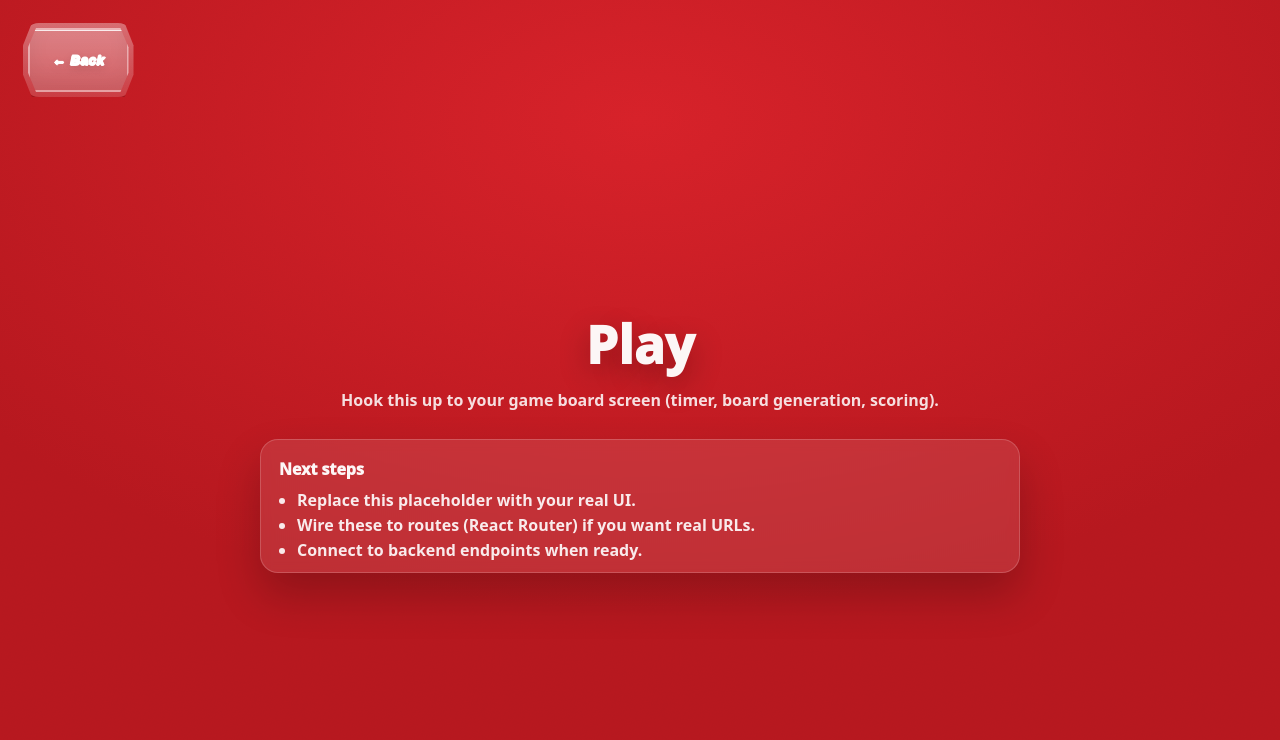
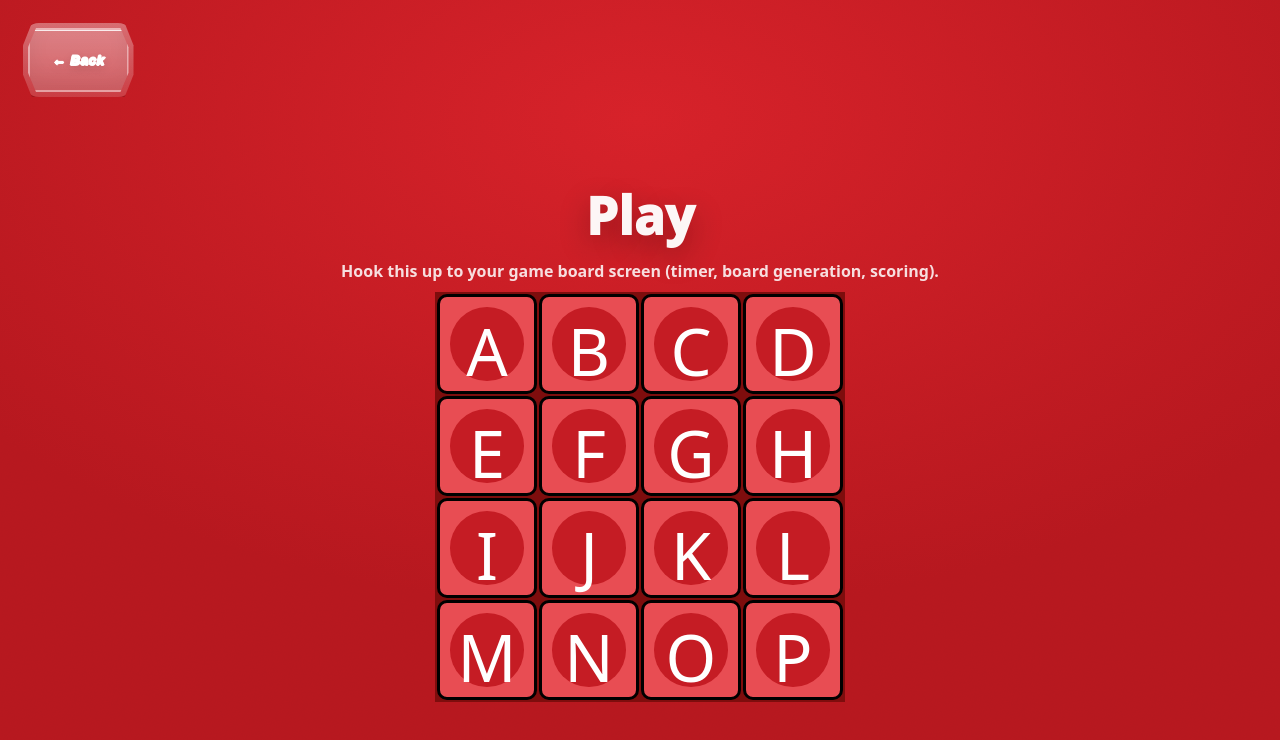
Before and after one commit to edwardnqin/UWoggle, a React (Vite) app in the folder frontend/UWoggleFrontend/: page / in a window 1280 px wide. Both pictures are taken after a click on the button "PLAY". Shown: the top 740 px of the page. Built offline with nearby package versions, Linux system fonts and the light colour scheme.

Commit message:
Added Grid component and style changes to match existing homepage. Closes #26

```diff
--- a/frontend/UWoggleFrontend/src/App.css
+++ b/frontend/UWoggleFrontend/src/App.css
@@ -3,3 +3,4 @@
 @import "./styles/buttons.css";
 @import "./styles/modal.css";
 @import "./styles/animations.css";
+@import "./styles/grid.css";
--- a/frontend/UWoggleFrontend/src/App.jsx
+++ b/frontend/UWoggleFrontend/src/App.jsx
@@ -3,6 +3,7 @@ import "./App.css";
 
 import Home from "./pages/Home";
 import Placeholder from "./pages/Placeholder";
+import Play from "./pages/Play";
 import Modal from "./components/ui/Modal";
 import HudButton from "./components/ui/HudButton";
 
@@ -37,6 +38,12 @@ export default function App() {
             onGo={setView}
             onLogin={() => setLoginOpen(true)}
             onSignup={() => setSignupOpen(true)}
+          />
+        ) : view === "play" ? (
+          <Play
+            onBack={() => setView("home")}
+            title={current.title}
+            subtitle={current.subtitle}
           />
         ) : (
           <Placeholder
--- /dev/null
+++ b/frontend/UWoggleFrontend/src/components/ui/Grid.jsx
@@ -0,0 +1,68 @@
+export default function Grid() {
+    const grid = [["A", "B", "C", "D"], ["E", "F", "G", "H"], ["I", "J", "K", "L"], ["M", "N", "O", "P"]];
+
+    return (
+        <div className="grid-background">
+            <table>
+                <tbody>
+                    <tr>
+                        <td>
+                            <div className="circle">{grid[0][0]}</div>
+                        </td>
+                        <td>
+                            <div className="circle">{grid[0][1]}</div>
+                        </td>
+                        <td>
+                            <div className="circle">{grid[0][2]}</div>
+                        </td>
+                        <td>
+                            <div className="circle">{grid[0][3]}</div>
+                            </td>
+                    </tr>
+                    <tr>
+                        <td>
+                            <div className="circle">{grid[1][0]}</div>
+                            </td>
+                        <td>
+                            <div className="circle">{grid[1][1]}</div>
+                            </td>
+                        <td>
+                            <div className="circle">{grid[1][2]}</div>
+                            </td>
+                        <td>
+                            <div className="circle">{grid[1][3]}</div>
+                            </td>
+                    </tr>
+                    <tr>
+                        <td>
+                            <div className="circle">{grid[2][0]}</div>
+                            </td>
+                        <td>
+                            <div className="circle">{grid[2][1]}</div>
+                            </td>
+                        <td>
+                            <div className="circle">{grid[2][2]}</div>
+                            </td>
+                        <td>
+                            <div className="circle">{grid[2][3]}</div>
+                            </td>
+                    </tr>
+                    <tr>
+                        <td>
+                            <div className="circle">{grid[3][0]}</div>
+                            </td>
+                        <td>
+                            <div className="circle">{grid[3][1]}</div>
+                            </td>
+                        <td>
+                            <div className="circle">{grid[3][2]}</div>
+                            </td>
+                        <td>
+                            <div className="circle">{grid[3][3]}</div>
+                            </td>
+                    </tr>
+                </tbody>
+            </table>
+        </div>
+    );
+}
--- a/frontend/UWoggleFrontend/src/pages/Placeholder.jsx
+++ b/frontend/UWoggleFrontend/src/pages/Placeholder.jsx
@@ -8,7 +8,6 @@ export default function Placeholder({ title, subtitle, onBack }) {
         <HudButton variant="miniGhost" onClick={onBack} ariaLabel="Go back">
           ← Back
         </HudButton>
-        <div />
       </div>
 
       <div className="centerStack">
--- /dev/null
+++ b/frontend/UWoggleFrontend/src/pages/Play.jsx
@@ -0,0 +1,23 @@
+import Grid from '../components/ui/Grid'
+import HudButton from "../components/ui/HudButton";
+import React from "react";
+
+export default function Play({ title, subtitle, onBack }) {
+
+    return (
+      <div className="screen">
+        <div className="topBar">
+          <HudButton variant="miniGhost" onClick={onBack} ariaLabel="Go back">
+            ← Back
+          </HudButton>
+        </div>
+
+        <div className="centerStack">
+          <div className="pageTitle">{title}</div>
+          <div className="pageSubtitle">{subtitle}</div>
+
+          <Grid />
+        </div>
+      </div>
+    );
+}
--- /dev/null
+++ b/frontend/UWoggleFrontend/src/styles/grid.css
@@ -0,0 +1,27 @@
+/* The following three styles are for the Grid */
+  td {
+    border-style: solid;
+    width: 100px;
+    height: 100px;
+    background-color: #E84D53;
+    border-radius: 10%;
+  }
+
+.circle {
+  width: 80%; /* Set equal width and height for the inner circle */
+  height: 80%;
+  margin: 0 auto;
+  background: #C51C24;
+  font-size: 65px;
+  border-radius: 50%; /* This makes the square element a circle */
+  color: white;
+}
+
+.grid-background {
+  background: #7E0D0D;
+}
+
+.circle:hover{
+    background: #FFC1C4;
+    color: black;
+}
```
Also changed, not shown: 1 other file (tests, documents, lock files or other folders).
